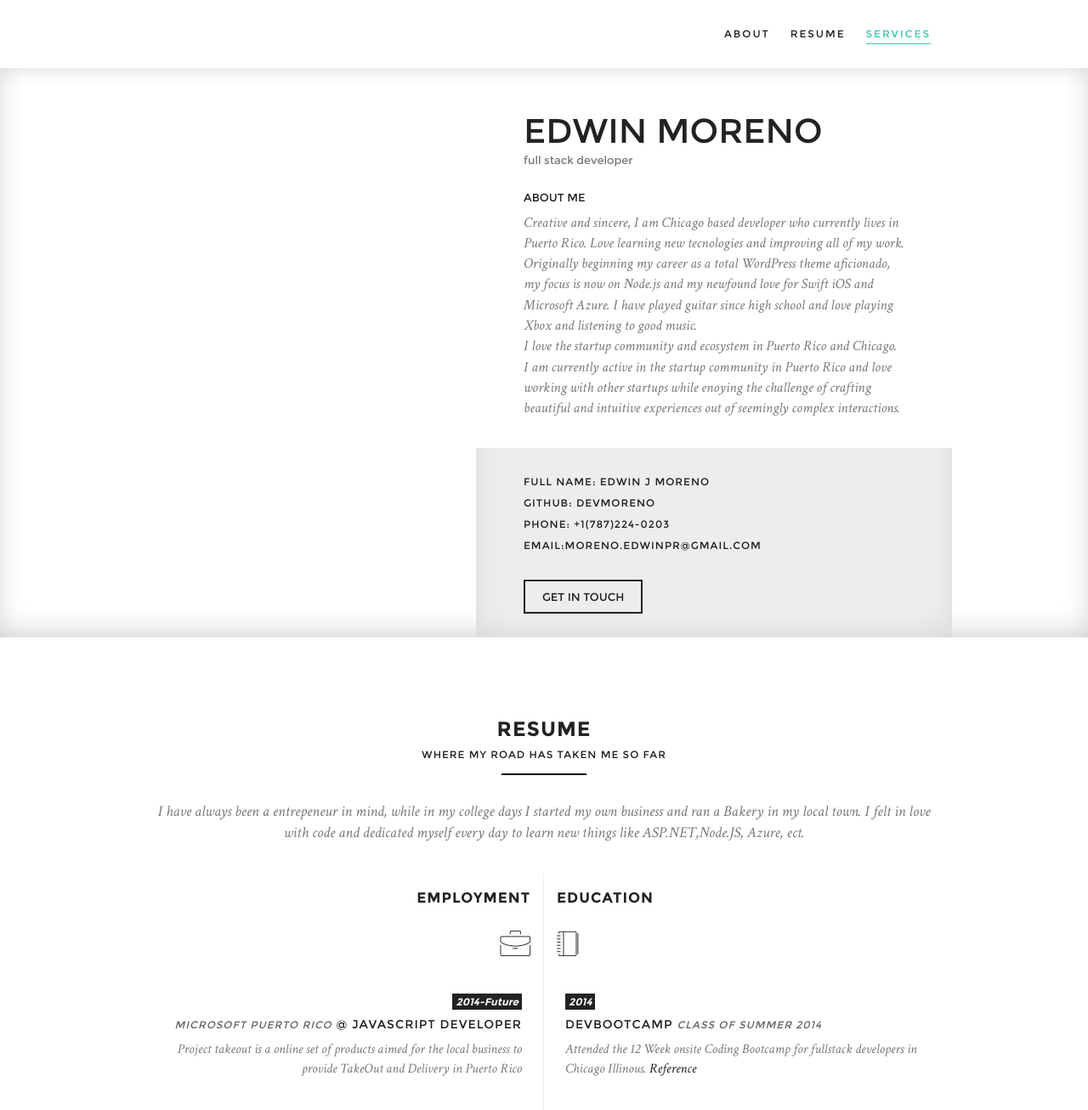
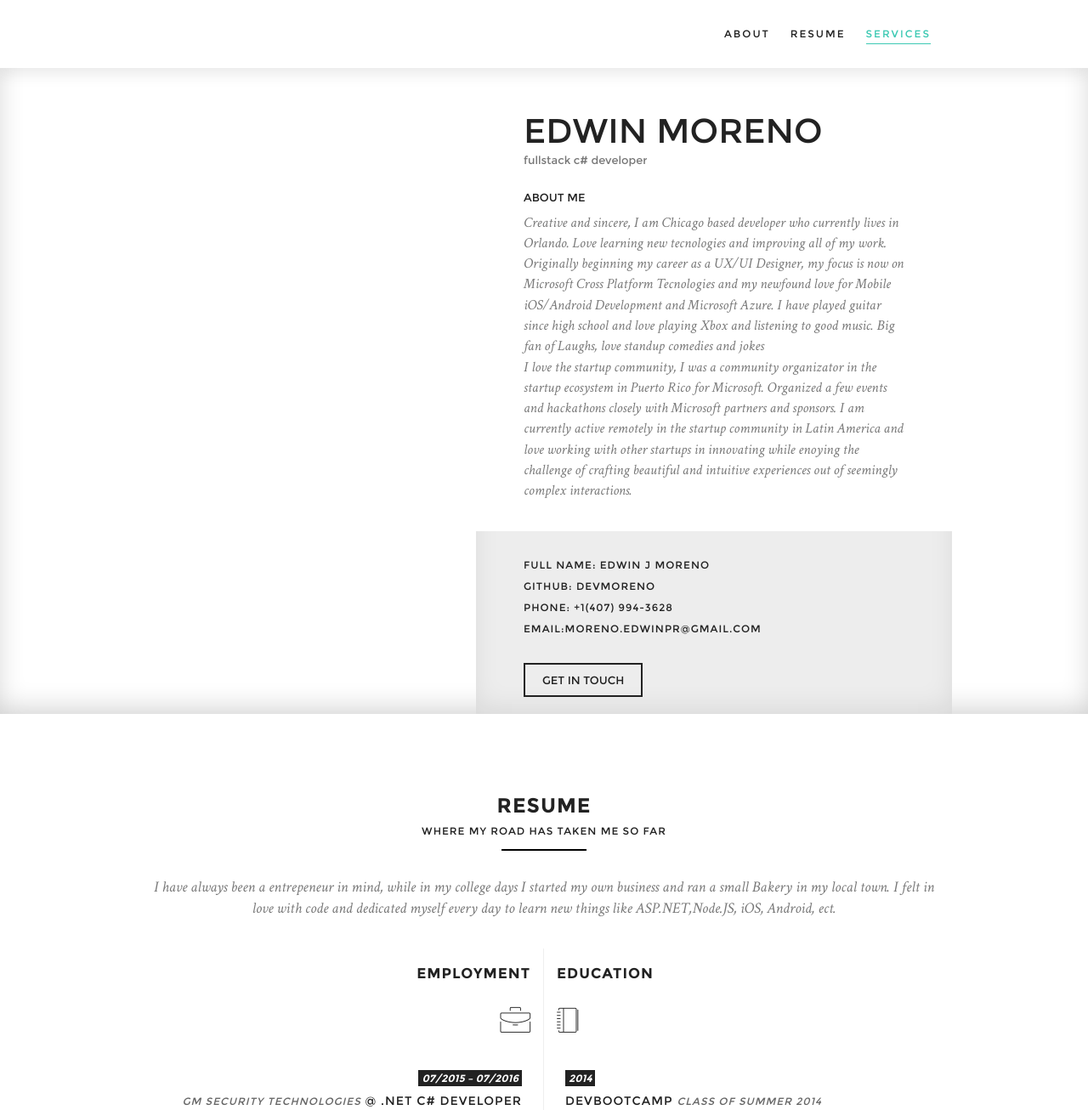
Before and after one commit to devmoreno/devmoreno.github.io, a plain HTML site: page index.html in a window 1280 px wide. Shown: the top 1306 px of the page at 85% size. Drawn offline with nearby package versions, Linux system fonts and the light colour scheme.

Commit message:
updated some of the info

```diff
--- a/index.html
+++ b/index.html
@@ -109,8 +109,8 @@
 
             <span class="lineTag">Web</span>
             <span class="lineTag">Mobile</span>
-            <span class="lineTag">DevOps</span>
-            <h1>FullStack Developer</h1>
+            <span class="lineTag">Database</span>
+            <h1>FullStack .NET Developer</h1>
 
             </div>
           </div>
@@ -127,7 +127,7 @@
             <!--About - RIGHT side TITLE -->
             <div class="aboutTitle">
               <h1>Edwin Moreno</h1>
-              <h2>Full Stack Developer</h2>
+              <h2>FullStack C# Developer</h2>
             </div>
             <!--END About - RIGHT side TITLE -->
 
@@ -135,9 +135,9 @@
             <div class="aboutIntro">
               <h2>About me</h2>
                 <p>
-                  Creative and sincere, I am Chicago based developer who currently lives in Puerto Rico. Love learning new tecnologies and improving all of my work. Originally beginning my career as a total WordPress theme aficionado, my focus is now on Node.js and my newfound love for Swift iOS and Microsoft Azure. I have played guitar since high school and love playing Xbox and listening to good music.
+                  Creative and sincere, I am Chicago based developer who currently lives in Orlando. Love learning new tecnologies and improving all of my work. Originally beginning my career as a UX/UI Designer, my focus is now on Microsoft Cross Platform Tecnologies and my newfound love for Mobile iOS/Android Development and Microsoft Azure. I have played guitar since high school and love playing Xbox and listening to good music. Big fan of Laughs, love standup comedies and jokes
                   <br>
-                  I love the startup community and ecosystem in Puerto Rico and Chicago. I am currently active in the startup community in Puerto Rico and love working with other startups while enoying the challenge of crafting beautiful and intuitive experiences out of seemingly complex interactions.
+                  I love the startup community, I was a community organizator in the startup ecosystem in Puerto Rico for Microsoft. Organized a few events and hackathons closely with Microsoft partners and sponsors. I am currently active remotely in the startup community in Latin America and love working with other startups in innovating while enoying the challenge of crafting beautiful and intuitive experiences out of seemingly complex interactions.
                 </p>
             </div>
             <!--END About - RIGHT side INTRO-->
@@ -149,10 +149,10 @@
           <div class="aboutRightContentBottom">
               <h4>Full name: Edwin J Moreno</h4>
               <h4>Github: <a href="http://github.com/devmoreno">Devmoreno</a></h4>
-              <h4>Phone: +1(787)224-0203</h4>
+              <h4>Phone: +1(407) 994-3628</h4>
               <h4 class="lastChildRCB">Email:moreno.edwinpr@gmail.com</h4>
 
-              <a class="scroll-down" href="mailto:emoreno@proranked.com?Subject=Hey%20Edwin">
+              <a class="scroll-down" href="mailto:moreno.edwinpr@gmail.com?Subject=Hey%20Edwin">
                   Get in touch
               </a>
           </div>
@@ -178,7 +178,7 @@
 
                 <div class="separatorlineblack"></div>
 
-                  <p>I have always been a entrepeneur in mind, while in my college days I started my own business and ran a Bakery in my local town. I felt in love with code and dedicated myself every day to learn new things like ASP.NET,Node.JS, Azure, ect.
+                  <p>I have always been a entrepeneur in mind, while in my college days I started my own business and ran a small Bakery in my local town. I felt in love with code and dedicated myself every day to learn new things like ASP.NET,Node.JS, iOS, Android, ect.
                   </p>
         </div>
         <!-- END section TITLE -->
@@ -193,9 +193,9 @@
            <ul class="resumeList">
 
               <li>
-                <b class="resumePeriod">2014-Future</b>
+                <b class="resumePeriod">07/2015 – 07/2016</b>
                   <h4>
-                  <i class="resumeName">Microsoft Puerto Rico</i> @ Javascript Developer
+                  <i class="resumeName">GM Security Technologies</i> @ .NET C# Developer
                   </h4>
                   <p>Project takeout is a online set of products aimed for the local business to provide TakeOut and Delivery in Puerto Rico</p>
               </li>
@@ -214,14 +214,6 @@
                   <i class="resumeName">Dgmed tecnology Inc.</i>@ Javascript Developer
                   </h4>
                   <p>Works at a Medical Record iOS app for Hospices in Puerto Rico in Javascript, SQL and Business Basic Java.</p>
-              </li>
-
-              <li>
-                <b class="resumePeriod">2012-2013</b>
-                  <h4>
-                  <i class="resumeName">Coliseo de Arecibo</i>@ DevOps Engineer
-                  </h4>
-                  <p>Duties incluyed working with iOS and Android MDM Framework for mobile devices administration for various third party clients for the company. Also Automazation scripts for continuous integration</p>
               </li>
 
           </ul>
```
